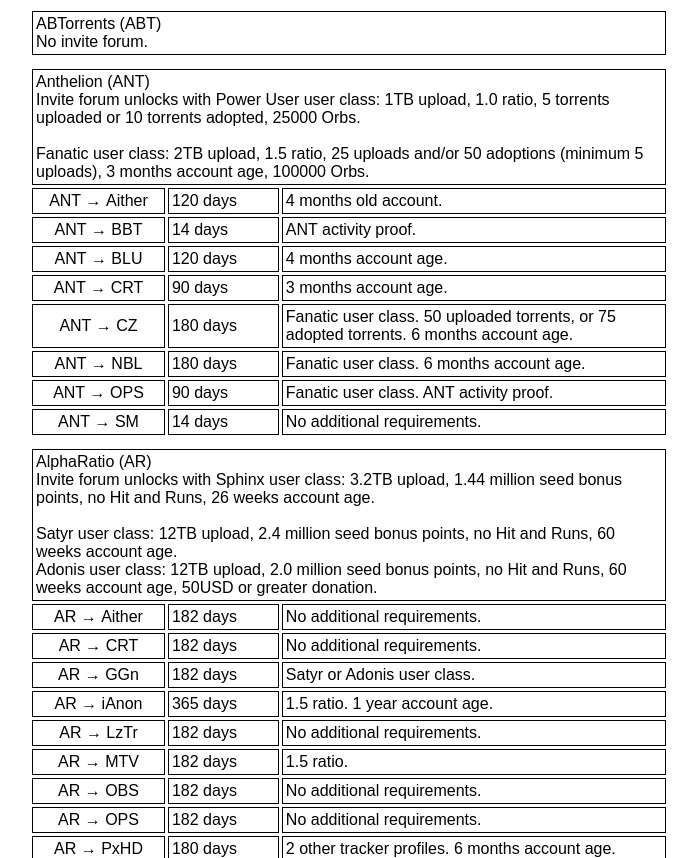
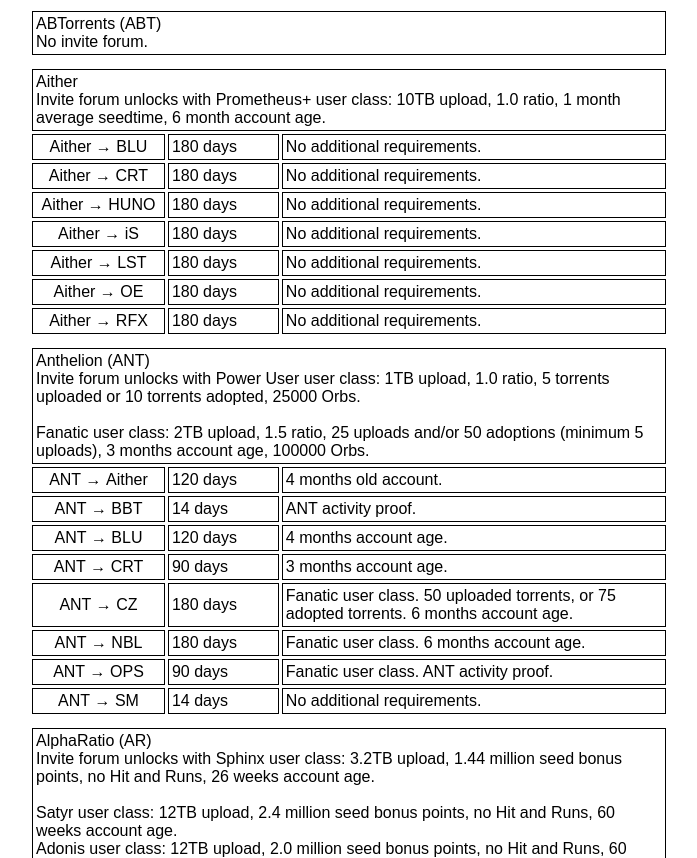
Before and after one commit to inviteroute/sheet, a plain HTML site: page index.html in a window 1280 px wide. Shown: the part 930-1788 px from the top of the page, without its empty margins (291-988 px from the left). Drawn offline with Linux system fonts and the light colour scheme.

Commit message:
Update index.html (sync Aither)

```diff
--- a/index.html
+++ b/index.html
@@ -101,6 +101,15 @@
 <tr><th scope="row">AB<span class="arrow">-&gt;</span>UHDB</td><td>14&nbsp;days</td><td>No additional requirements.</td></tr>
 <tr class="spacer"></tr>
 <tr><td colspan="3">ABTorrents (ABT)<br>No invite forum.</td></tr>
+<tr class="spacer"></tr>
+<tr><td colspan="3">Aither<br>Invite forum unlocks with Prometheus+ user class: 10TB upload, 1.0 ratio, 1 month average seedtime, 6 month account age.</td></tr>
+<tr><th scope="row">Aither<span class="arrow">-&gt;</span>BLU</td><td>180&nbsp;days</td><td>No additional requirements.</td></tr>
+<tr><th scope="row">Aither<span class="arrow">-&gt;</span>CRT</td><td>180&nbsp;days</td><td>No additional requirements.</td></tr>
+<tr><th scope="row">Aither<span class="arrow">-&gt;</span>HUNO</td><td>180&nbsp;days</td><td>No additional requirements.</td></tr>
+<tr><th scope="row">Aither<span class="arrow">-&gt;</span>iS</td><td>180&nbsp;days</td><td>No additional requirements.</td></tr>
+<tr><th scope="row">Aither<span class="arrow">-&gt;</span>LST</td><td>180&nbsp;days</td><td>No additional requirements.</td></tr>
+<tr><th scope="row">Aither<span class="arrow">-&gt;</span>OE</td><td>180&nbsp;days</td><td>No additional requirements.</td></tr>
+<tr><th scope="row">Aither<span class="arrow">-&gt;</span>RFX</td><td>180&nbsp;days</td><td>No additional requirements.</td></tr>
 <tr class="spacer"></tr>
 <tr><td colspan="3">Anthelion (ANT)<br>Invite forum unlocks with Power User user class: 1TB upload, 1.0 ratio, 5 torrents uploaded or 10 torrents adopted, 25000 Orbs.<br><br>Fanatic user class: 2TB upload, 1.5 ratio, 25 uploads and/or 50 adoptions (minimum 5 uploads), 3 months account age, 100000 Orbs.</td></tr>
 <tr><th scope="row">ANT<span class="arrow">-&gt;</span>Aither</td><td>120&nbsp;days</td><td>4 months old account.</td></tr>
```
